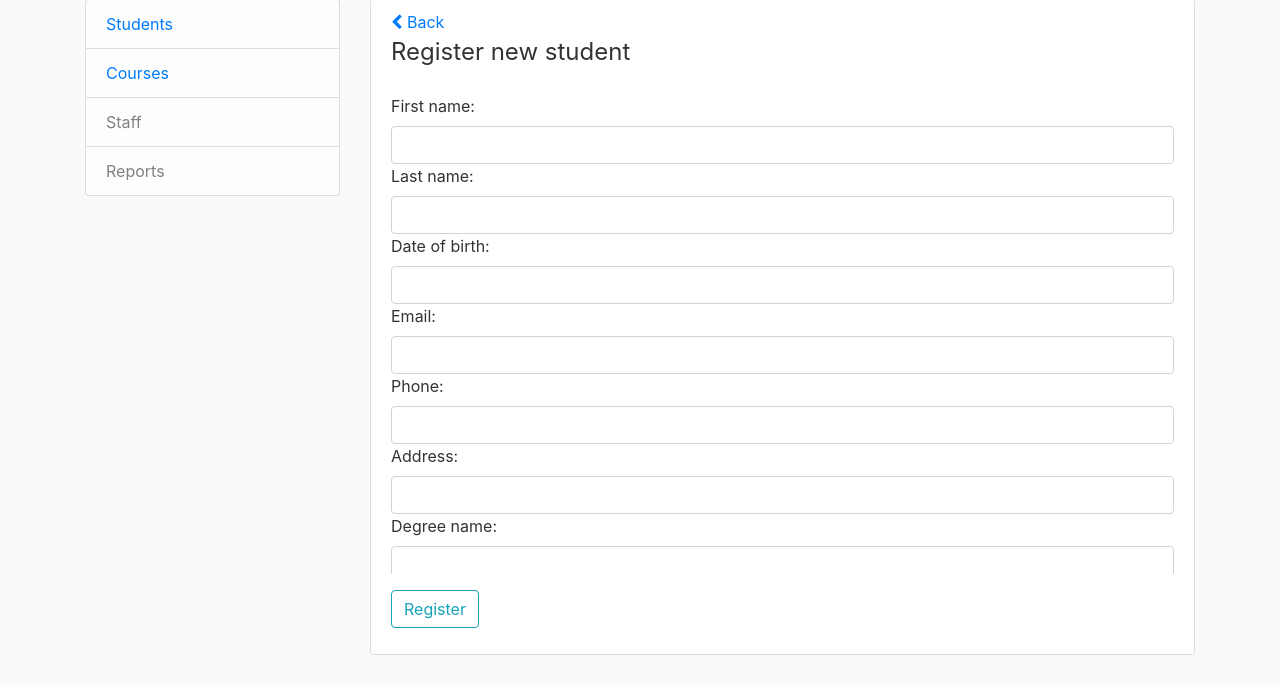
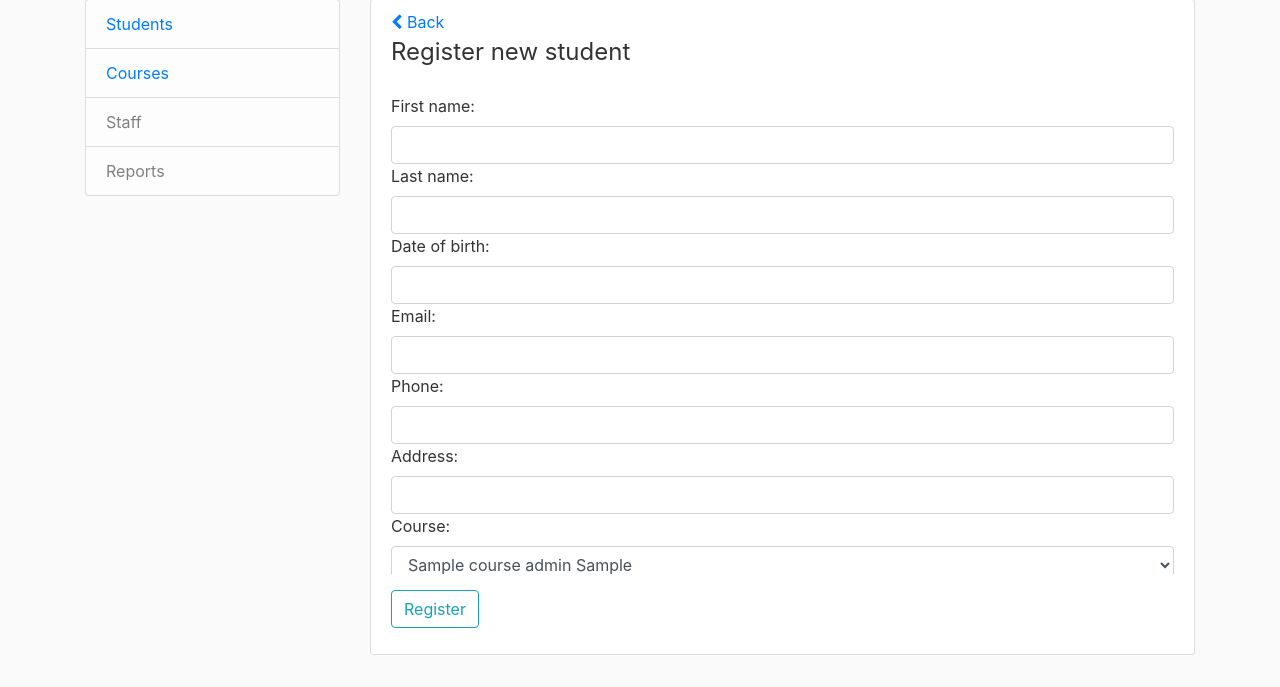
Before and after one commit to ShanjidaS/StudentManagementSystem, a Django app: page /management/students/register/ in a window 1280 px wide. Shown: the part 81-768 px from the top of the page. Run offline with Django 3.2, Linux system fonts and the light colour scheme; tables that the repository leaves empty hold one stand-in row (values such as "Sample post"); some libraries are stand-ins or nearby versions.

Commit message:
Changed course to be a single select field.

```diff
--- a/management/forms.py
+++ b/management/forms.py
@@ -1,6 +1,7 @@
 from django import forms
 from django.utils.safestring import mark_safe
 from datetime import datetime
+from .models import Course
 
 class RegisterStudent(forms.Form):
     first_name = forms.CharField(max_length=50, widget=forms.TextInput(attrs={'class' : 'form-control'}))
@@ -9,7 +10,10 @@ class RegisterStudent(forms.Form):
     email = forms.EmailField(max_length = 50, widget=forms.TextInput(attrs={'class' : 'form-control'}))
     phone = forms.CharField(max_length=20, widget=forms.TextInput(attrs={'class' : 'form-control'}))
     address = forms.CharField(max_length=200, widget=forms.TextInput(attrs={'class' : 'form-control'}))
-    degree_name = forms.CharField(max_length=50, widget=forms.TextInput(attrs={'class' : 'form-control'}))
+    # course = forms.ChoiceField(queryset=Course.objects.all(), widget=forms.SelectMultiple(attrs={'class' : 'form-control'}))
+
+    course = forms.ChoiceField(choices=[(course.course_id, course) for course in Course.objects.all()], widget=forms.Select(attrs={'class' : 'form-control'}))
+    # course = forms.ModelMultipleChoiceField(queryset=Course.objects.all(), widget=forms.SelectMultiple(attrs={'class' : 'form-control'}))
     start_date = forms.DateField(widget=forms.TextInput(attrs={'class' : 'form-control'}))
     end_date = forms.DateField(widget=forms.TextInput(attrs={'class' : 'form-control'}))
 
@@ -20,15 +24,16 @@ class EditStudentDetails(forms.Form):
     email = forms.CharField(max_length = 50, widget=forms.TextInput(attrs={'class' : 'form-control'}))
     phone = forms.CharField(max_length=20, widget=forms.TextInput(attrs={'class' : 'form-control'}))
     address = forms.CharField(max_length=200, widget=forms.TextInput(attrs={'class' : 'form-control'}))
-    degree_name = forms.CharField(max_length=50, widget=forms.TextInput(attrs={'class' : 'form-control'}))
+    course = forms.ChoiceField(choices=[(course.course_id, course) for course in Course.objects.all()], widget=forms.Select(attrs={'class' : 'form-control'}))
+    #course = forms.CharField(max_length=50, widget=forms.TextInput(attrs={'class' : 'form-control'}))
     start_date = forms.DateField(widget=forms.TextInput(attrs={'class' : 'form-control'}))
     end_date = forms.DateField(widget=forms.TextInput(attrs={'class' : 'form-control'}))
 
 class AddCourse(forms.Form):
     course_name = forms.CharField(max_length=50, widget=forms.TextInput(attrs={'class' : 'form-control'}))
-    course_level = forms.CharField(max_length=50, widget=forms.TextInput(attrs={'class' : 'form-control'}))
+    course_level = forms.ChoiceField(choices=(('Bachelors', 'Bachelors'),('Masters', 'Masters'),), widget=forms.Select(attrs={'class' : 'form-control'}))
     course_duration_in_months = forms.IntegerField(widget=forms.NumberInput(attrs={'class' : 'form-control'}))
-    course_mode = forms.CharField(max_length=50, widget=forms.TextInput(attrs={'class' : 'form-control'}))
+    course_mode = forms.ChoiceField(choices=(('Part-Time', 'Part-Time'),('Full-Time', 'Full-Time'),), widget=forms.Select(attrs={'class' : 'form-control'}))
     course_credits = forms.IntegerField(widget=forms.NumberInput(attrs={'class' : 'form-control'}))
     course_fees = forms.IntegerField(widget=forms.NumberInput(attrs={'class' : 'form-control'}))
 
--- a/management/models.py
+++ b/management/models.py
@@ -13,16 +13,6 @@ class Person(models.Model):
     def __str__(self):
         return self.first_name + " " + self.last_name
 
-class Student(Person):
-    student_id = models.OneToOneField(Person, on_delete=models.CASCADE, primary_key=True)
-    degree_name = models.CharField(max_length=50)
-    start_date = models.DateField()
-    end_date = models.DateField()
-    objects = models.Manager()
-
-    def __str__(self):
-        return self.first_name + " " + self.last_name
-
 class Course(models.Model):
     course_id = models.AutoField(primary_key=True)
     course_name = models.CharField(max_length=100)
@@ -30,8 +20,19 @@ class Course(models.Model):
     course_duration_in_months = models.IntegerField()
     course_mode = models.CharField(max_length=50)
     course_credits = models.IntegerField()
-    course_fees = models.IntegerField(null=False)
+    course_fees = models.IntegerField()
     objects = models.Manager()
 
     def __str__(self):
-        return self.course_name
+        return self.course_name + " " + self.course_level + " " + self.course_mode
+
+class Student(Person):
+    student_id = models.OneToOneField(Person, on_delete=models.CASCADE, primary_key=True)
+    #courses = models.ManyToManyField(Course)
+    course = models.ForeignKey(Course, on_delete=models.CASCADE, null=True)
+    start_date = models.DateField()
+    end_date = models.DateField()
+    objects = models.Manager()
+
+    def __str__(self):
+        return self.first_name + " " + self.last_name
--- a/management/templates/management/students/student-details.html
+++ b/management/templates/management/students/student-details.html
@@ -42,7 +42,7 @@
     <div class="mb-2 underlined-rows">
         <div class="row">
             <div class="col-6">Degree</div>
-            <div class="col-6">{{student.degree_name}}</div>
+            <div class="col-6">{{student.course}}</div>
         </div>
         <div class="row">
             <div class="col-6">Start Date</div>
--- a/management/views.py
+++ b/management/views.py
@@ -18,6 +18,9 @@ def register_student(request):
     if request.method == 'POST':
         form = RegisterStudent(request.POST)
         if form.is_valid():
+            course_id = form.cleaned_data['course']
+            course = Course.objects.get(pk=course_id)
+
             obj = models.Student()
             obj.first_name = form.cleaned_data['first_name']
             obj.last_name = form.cleaned_data['last_name']
@@ -25,7 +28,7 @@ def register_student(request):
             obj.email = form.cleaned_data['email']
             obj.phone = form.cleaned_data['phone']
             obj.address = form.cleaned_data['address']
-            obj.degree_name = form.cleaned_data['degree_name']
+            obj.course = course
             obj.start_date = form.cleaned_data['start_date']
             obj.end_date = form.cleaned_data['end_date']
             obj.save()
@@ -43,6 +46,9 @@ def edit_student_details(request, studentid):
     if request.method == 'POST':
         form = EditStudentDetails(request.POST)
         if form.is_valid():
+            course_id = form.cleaned_data['course']
+            course = Course.objects.get(pk=course_id)
+
             obj = models.Student()
             obj.student_id = student.student_id
             obj.first_name = form.cleaned_data['first_name']
@@ -51,7 +57,7 @@ def edit_student_details(request, studentid):
             obj.email = form.cleaned_data['email']
             obj.phone = form.cleaned_data['phone']
             obj.address = form.cleaned_data['address']
-            obj.degree_name = form.cleaned_data['degree_name']
+            obj.course = course
             obj.start_date = form.cleaned_data['start_date']
             obj.end_date = form.cleaned_data['end_date']
             obj.save()
@@ -64,7 +70,7 @@ def edit_student_details(request, studentid):
             'email': student.email,
             'phone': student.phone,
             'address': student.address,
-            'degree_name': student.degree_name,
+            'course': (student.course.course_id, student.course),
             'start_date': student.start_date,
             'end_date': student.end_date,
         })
@@ -117,6 +123,7 @@ def add_course(request):
             obj.course_duration_in_months = form.cleaned_data['course_duration_in_months']
             obj.course_mode = form.cleaned_data['course_mode']
             obj.course_credits = form.cleaned_data['course_credits']
+            obj.course_fees = form.cleaned_data['course_fees']
             obj.save()
             messages.success(request, f'Course successfully added!' )
     else:
```
